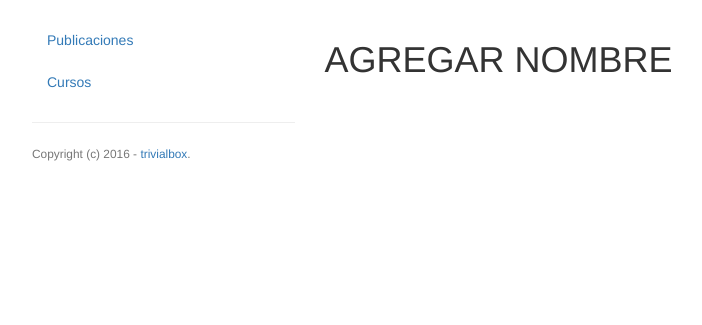
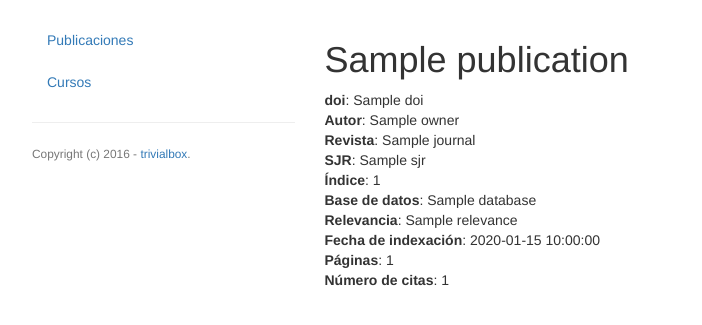
Before and after one commit to stsewd/curpud, a Python web app: template curpud/templates/publications/view.html in a window 1280 px wide. Shown: the part 52-377 px from the top of the page, without its empty margins (38-740 px from the left). Run offline with Jinja, Linux system fonts and the light colour scheme; the template is opened without the code that fills it: most values are stand-ins (such as "Sample title", 1, 10 or a date in 2020); some libraries are stand-ins or nearby versions.

Commit message:
Add template for view a publication

```diff
--- a/curpud/auth/models.py
+++ b/curpud/auth/models.py
@@ -16,6 +16,10 @@ class User(BaseModel):
     passwd = orm.CharField()
     is_admin = orm.BooleanField(default=False)
 
+    @property
+    def full_name(self):
+        return "{} {}".format(self.name, self.lastname)
+
 
 class AuthUser(flask_login.UserMixin):
 
--- a/curpud/templates/publications/list.html
+++ b/curpud/templates/publications/list.html
@@ -17,6 +17,7 @@
       <th>DOI</th>
       <th>Autor</th>
       <th>Revista</th>
+      <th>Relevancia</th>
     </tr>
   </thead>
   <tbody>
@@ -36,7 +37,10 @@
         </a>
       </td>
       <td>
-        {{ pub.journal.name }}
+        {{ pub.journal.short_name or pub.journal.name }}
+      </td>
+      <td>
+        {{ pub.journal.database.relevance.name }}
       </td>
     </tr>
     {% endfor %}
--- a/curpud/templates/publications/view.html
+++ b/curpud/templates/publications/view.html
@@ -9,7 +9,27 @@
 
 
 {% block body %}
-<h1>AGREGAR NOMBRE</h1>
+<h1>{{ publication.title }}</h1>
+<strong>doi</strong>: {{ publication.doi }}
+<br>
+<strong>Autor</strong>: {{ publication.owner }}
+<br>
+<strong>Revista</strong>: {{ publication.journal.name }}
+<br>
+<strong>SJR</strong>: {{ publication.journal.sjr }}
+<br>
+<strong>Índice</strong>: {{ publication.journal.index }}
+<br>
+<strong>Base de datos</strong>: {{ publication.journal.database.name }}
+<br>
+<strong>Relevancia</strong>: {{ publication.journal.database.relevance.name }}
+<br>
+<strong>Fecha de indexación</strong>: {{ publication.indexed_date }}
+<br>
+<strong>Páginas</strong>: {{ publication.pages }}
+<br>
+<strong>Número de citas</strong>: {{ publication.cites_number }}
+<br>
 {% endblock %}
 
 
--- a/requeriments.txt
+++ b/requeriments.txt
@@ -7,3 +7,4 @@ peewee
 PyMySQL
 wtf-peewee
 flask-login
+requests
```
Also changed, not shown: curpud/publications/models.py (+23 -0 lines), curpud/publications/views.py (+9 -1 lines).
